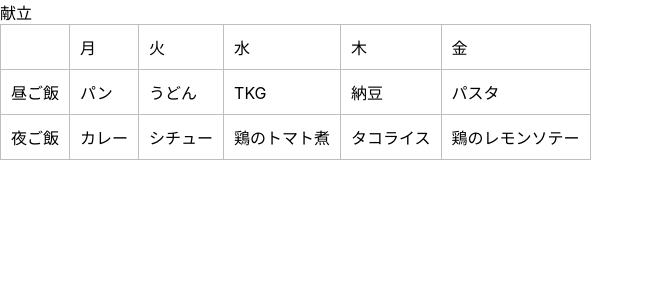
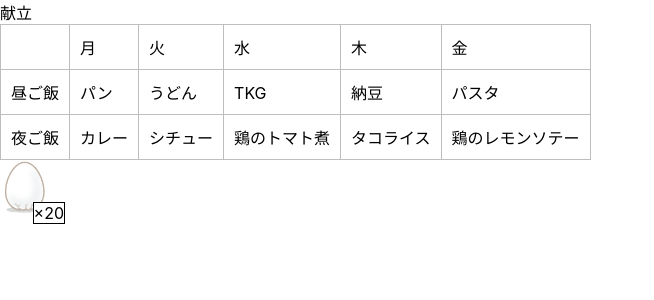
Before and after one commit to tkze0811/weekly-menu-picker, a React (Create React App) app: page / in a window 1280 px wide. Shown: the top 300 px of the page, without its empty margins (0-654 px from the left). Built offline with nearby package versions, Linux system fonts and the light colour scheme.

Commit message:
食材一覧コンポーネントを追加し、一食だけ画像と数を表示する雛形を作成

```diff
--- a/src/App.tsx
+++ b/src/App.tsx
@@ -4,6 +4,7 @@ import { DINNER_MENUS } from "./consts/dinnerMenus";
 import { LUNCH_MENUS } from "./consts/lunchMenus";
 import { WEEK_DAYS } from "./consts/weekdays";
 import { shuffleArray } from "./utils/shuffleArray";
+import FoodList from "./conponents/foodList";
 
 function App() {
   const lunchMenus = shuffleArray(LUNCH_MENUS);
@@ -44,6 +45,8 @@ function App() {
           </tr>
         </tbody>
       </table>
+
+      <FoodList />
     </div>
   );
 }
--- /dev/null
+++ b/src/conponents/foodList.tsx
@@ -0,0 +1,31 @@
+import React from "react";
+import styled from "styled-components";
+
+const ImageContainer = styled.div`
+  position: relative;
+  width: 50px;
+`;
+const Image = styled.img`
+  width: 100%;
+`;
+const NumOfFoodsText = styled.p`
+  position: absolute;
+  right: -15px;
+  bottom: -5px;
+  border: black 1px solid;
+  background-color: white;
+`;
+
+function FoodList() {
+  return (
+    <div className="food-list">
+      <div>
+        <ImageContainer>
+          <Image src="/egg.png" alt="卵" />
+          <NumOfFoodsText>×20</NumOfFoodsText>
+        </ImageContainer>
+      </div>
+    </div>
+  );
+}
+export default FoodList;
```
